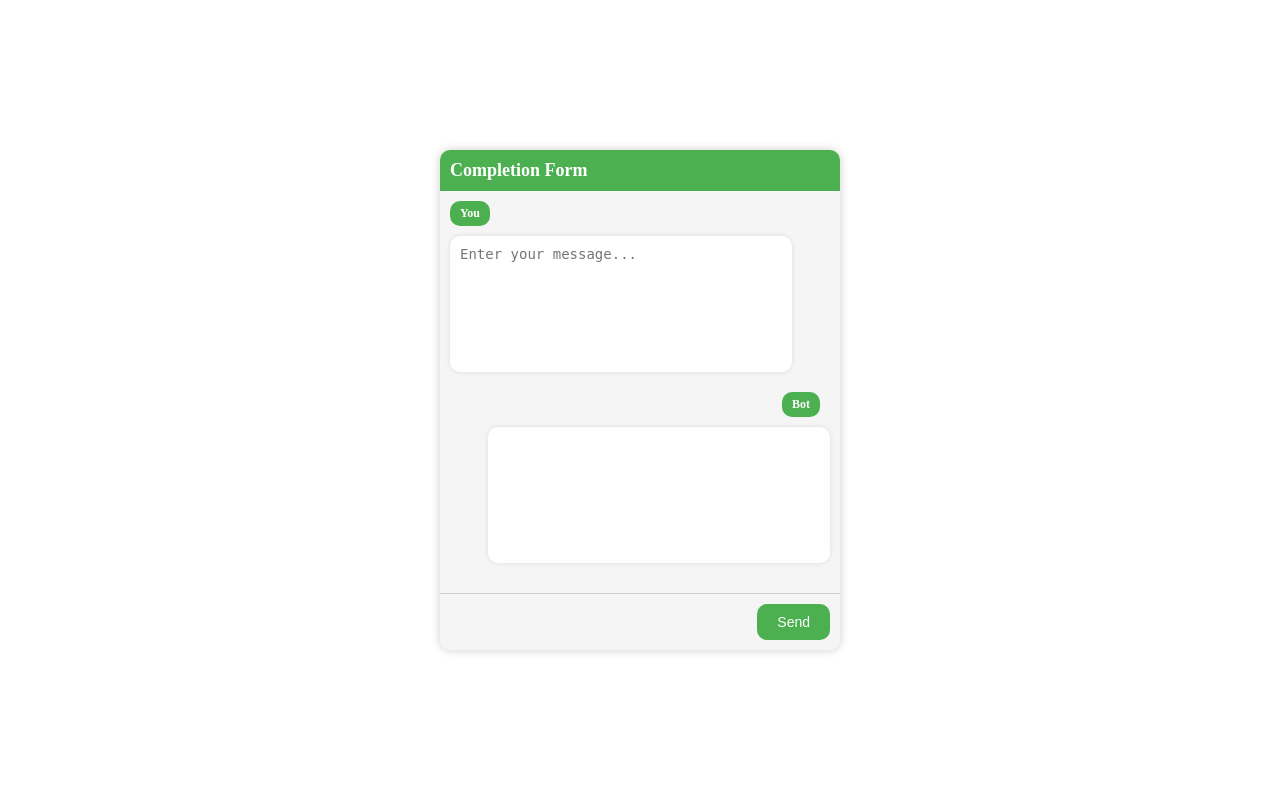
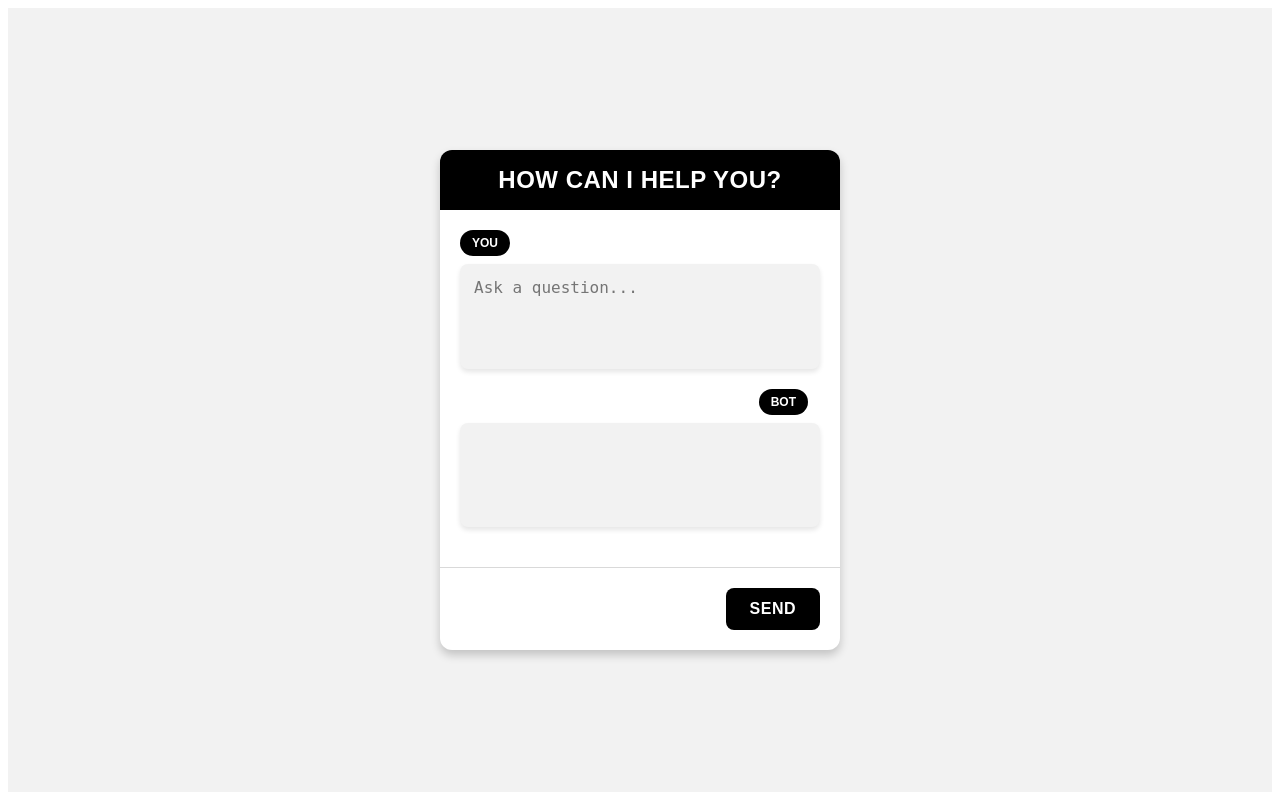
Before and after one commit to hiroki-sawano/django-gpt-form, a Django app: template gpt_form/templates/gpt_form/completion_form.html in a window 1280 px wide. Run offline with Django 3.2, Linux system fonts and the light colour scheme; the template is opened without the code that fills it, so the values that code supplies are empty.

Commit message:
Style form

```diff
--- a/gpt_form/templates/gpt_form/completion_form.html
+++ b/gpt_form/templates/gpt_form/completion_form.html
@@ -4,34 +4,43 @@
   justify-content: center;
   align-items: center;
   height: 100%;
+  margin: 0;
+  padding: 0;
+  font-family: Arial, sans-serif;
+  background-color: #f2f2f2;
 }
 
 .chat-window {
   width: 400px;
   height: 500px;
-  background-color: #f5f5f5;
-  border-radius: 10px;
-  box-shadow: 0 0 10px rgba(0, 0, 0, 0.2);
+  background-color: #ffffff;
+  border-radius: 12px;
+  box-shadow: 0px 5px 10px rgba(0, 0, 0, 0.2);
   display: flex;
   flex-direction: column;
 }
 
 .chat-header {
-  background-color: #4CAF50;
-  color: #fff;
-  font-size: 18px;
-  font-weight: bold;
-  padding: 10px;
-  border-top-left-radius: 10px;
-  border-top-right-radius: 10px;
+  display: flex;
+  align-items: center;
+  justify-content: center;
+  height: 60px;
+  background-color: black;
+  border-top-left-radius: 12px;
+  border-top-right-radius: 12px;
+  color: #ffffff;
+  font-size: 24px;
+  font-weight: 700;
+  letter-spacing: 0.5px;
+  text-transform: uppercase;
 }
 
 .chat-body {
   flex: 1;
-  padding: 10px;
   display: flex;
   flex-direction: column;
   overflow-y: scroll;
+  padding: 20px;
 }
 
 .chat-message {
@@ -43,17 +52,19 @@
 
 .message-header {
   display: flex;
+  align-items: center;
+  margin-bottom: 8px;
 }
 
 .message-header span {
-  background-color: #4CAF50;
-  color: #fff;
+  background-color: black;
+  color: #ffffff;
   font-size: 12px;
-  font-weight: bold;
-  padding: 5px 10px;
-  border-radius: 10px;
-  margin-right: 10px;
-  margin-bottom: 10px;
+  font-weight: 700;
+  padding: 6px 12px;
+  border-radius: 20px;
+  margin-right: 12px;
+  text-transform: uppercase;
 }
 
 .message-body {
@@ -64,12 +75,12 @@
 .message-body textarea {
   border: none;
   resize: none;
-  width: 90%;
-  padding: 10px;
-  font-size: 14px;
-  background-color: #fff;
-  border-radius: 10px;
-  box-shadow: 0 0 5px rgba(0, 0, 0, 0.1);
+  width: 100%;
+  padding: 14px;
+  font-size: 16px;
+  background-color: #f2f2f2;
+  border-radius: 8px;
+  box-shadow: 0px 3px 5px rgba(0, 0, 0, 0.1);
 }
 
 .you {
@@ -81,25 +92,28 @@
 }
 
 .chat-footer {
-  padding: 10px;
-  border-top: 1px solid #ccc;
+  padding: 20px;
+  border-top: 1px solid #d9d9d9;
   display: flex;
   justify-content: flex-end;
 }
 
 .chat-footer button {
-  background-color: #4CAF50;
-  color: #fff;
-  font-size: 14px;
-  padding: 10px 20px;
+  background-color: black;
+  color: #ffffff;
+  font-size: 16px;
+  padding: 12px 24px;
   border: none;
-  border-radius: 10px;
+  border-radius: 8px;
   cursor: pointer;
   transition: background-color 0.3s ease;
+  text-transform: uppercase;
+  letter-spacing: 0.5px;
+  font-weight: 700;
 }
 
 .chat-footer button:hover {
-  background-color: #3e8e41;
+  background-color: rgb(200, 200, 200);
 }
 </style>
 <form id="completion-form" class="chat-form" onsubmit="complete(event)">
@@ -107,7 +121,7 @@
   <div class="chat-container">
     <div class="chat-window">
       <div class="chat-header">
-        <span>Completion Form</span>
+        <span>How can I help you?</span>
       </div>
       <div class="chat-body">
         <div class="chat-message">
@@ -115,7 +129,7 @@
             <span>You</span>
           </div>
           <div class="message-body you">
-            <textarea name="prompt" placeholder="Enter your message..."></textarea>
+            <textarea name="prompt" placeholder="Ask a question..."></textarea>
           </div>
         </div>
         <div class="chat-message">
```
Also changed, not shown: images/completion-form.jpg (deleted), images/completion-form.png (added), 1 other file.
